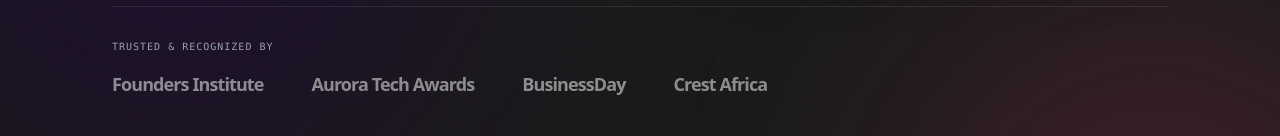
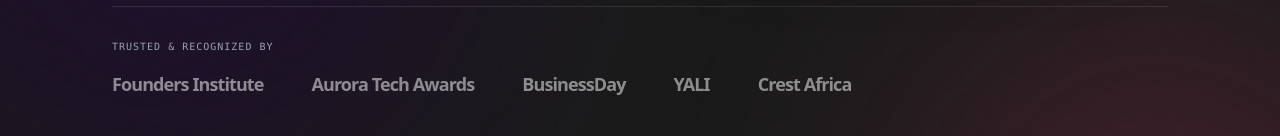
Before and after one commit to EbunoluwaArimoro/ebunoluwa-portfolio, a Next.js app: page / in a window 1280 px wide. Shown: the part 624-760 px from the top of the page. Built offline with nearby package versions, Linux system fonts and the light colour scheme; a web font is replaced by a local one.

Commit message:
Add YALI to recognition section in Hero component

```diff
--- a/components/Hero.tsx
+++ b/components/Hero.tsx
@@ -79,6 +79,7 @@
               <span className="font-serif text-white font-bold text-base md:text-lg tracking-tighter">Founders Institute</span>
               <span className="font-serif text-white font-bold text-base md:text-lg tracking-tighter">Aurora Tech Awards</span>
               <span className="font-serif text-white font-bold text-base md:text-lg tracking-tighter">BusinessDay</span>
+              <span className="font-serif text-white font-bold text-base md:text-lg tracking-tighter">YALI</span>
               <span className="font-serif text-white font-bold text-base md:text-lg tracking-tighter">Crest Africa</span>
           </div>
         </motion.div>
```
